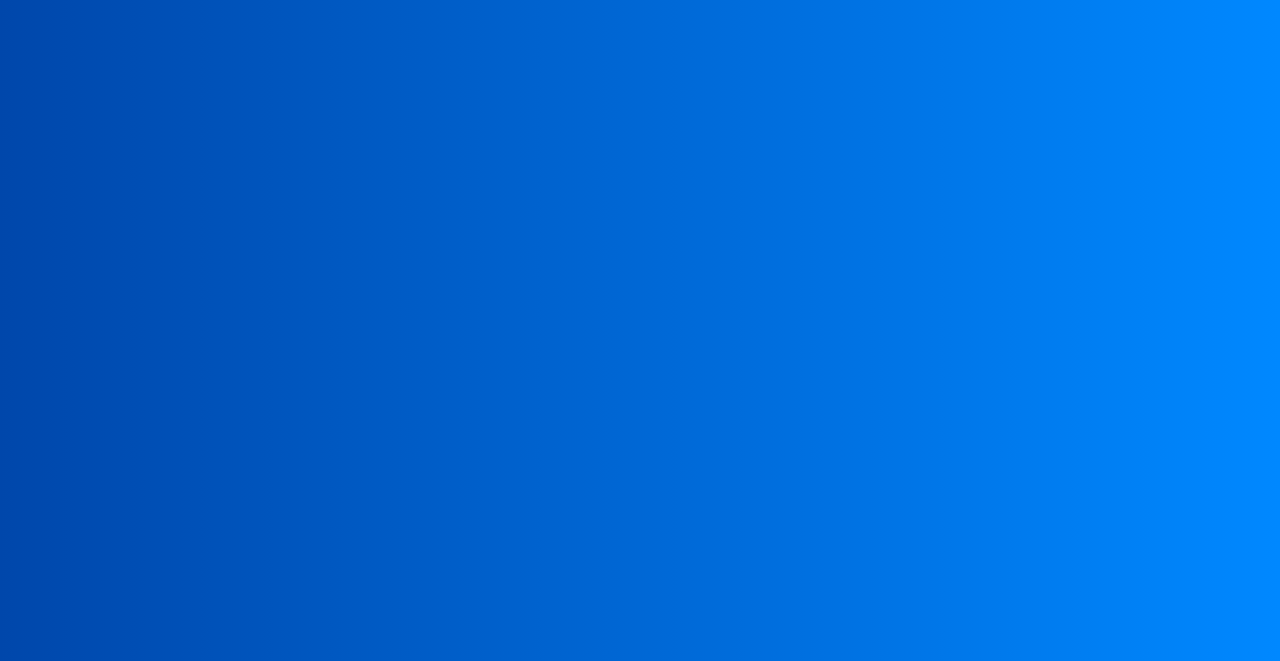
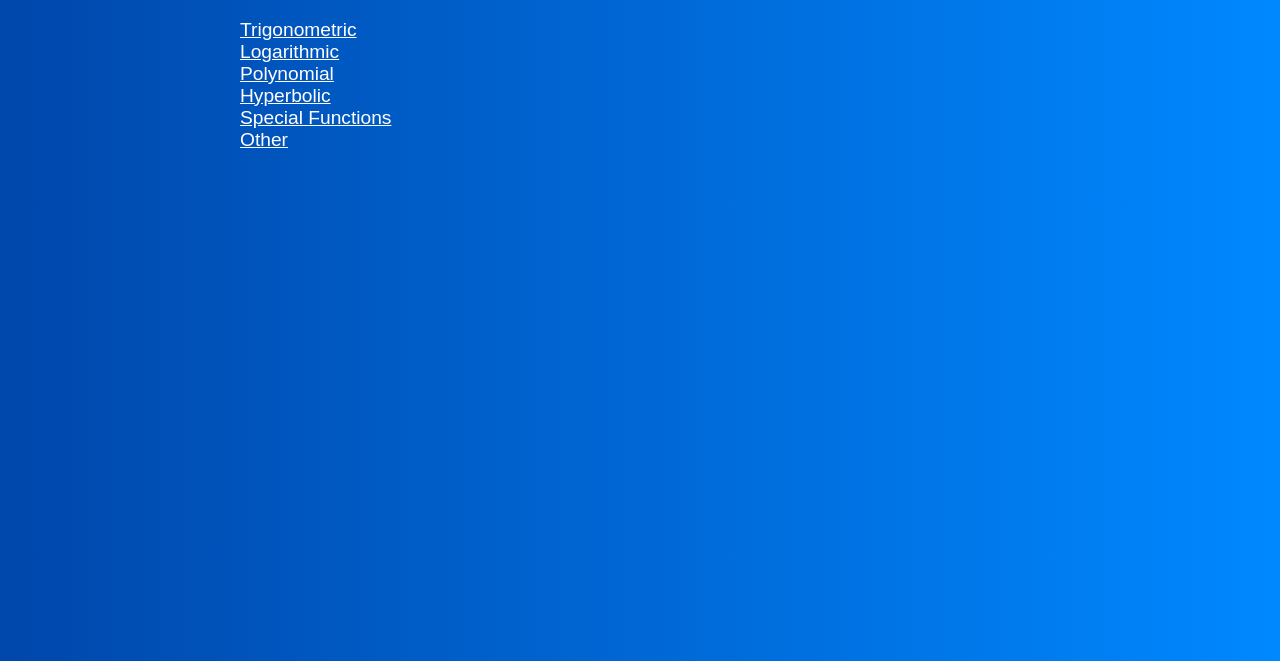
Before and after one commit to yoooo48758254/my-website, a plain HTML site: page series.html in a window 1280 px wide. Shown: the part 139-800 px from the top of the page. Drawn offline with nearby package versions, Linux system fonts and the light colour scheme.

Commit message:
Add files via upload

```diff
--- a/series.html
+++ b/series.html
@@ -32,11 +32,19 @@
     <a href="trigonometric.html" style="color: white; margin-right: 15px;">Trigonometric</a>
     <a href="arithmetic.html" style="color: white; margin-right: 15px;">Arithmetic</a>
     <a href="logarithmic.html" style="color: white;">Logarithmic</a>
-    <a href="other.html" style="color: white;">Other</a>
+    <a href="other1.html" style="color: white;">Other</a>
   </nav>
 
   <div class="content">
-    <h1>Series</h1>
+  <h1>Series</h1>
+  <ul style="list-style-type: none; padding: 0;">
+    <li><a href="trigonometric1.html" style="color: white; font-size: 1.2em;">Trigonometric</a></li>
+    <li><a href="logarithmic1.html" style="color: white; font-size: 1.2em;">Logarithmic</a></li>
+    <li><a href="polynomial.html" style="color: white; font-size: 1.2em;">Polynomial</a></li>
+    <li><a href="hyperbolic.html" style="color: white; font-size: 1.2em;">Hyperbolic</a></li>
+    <li><a href="special-functions.html" style="color: white; font-size: 1.2em;">Special Functions</a></li>
+    <li><a href="other.html" style="color: white; font-size: 1.2em;">Other</a></li>
+  </ul>
   </div>
 </body>
 </html>
```
Also changed, not shown: hyperbolic.html (added), logarithmic1.html (added), other1.html (added), polynomial.html (added), special-functions.html (added), trigonometric1.html (added).
